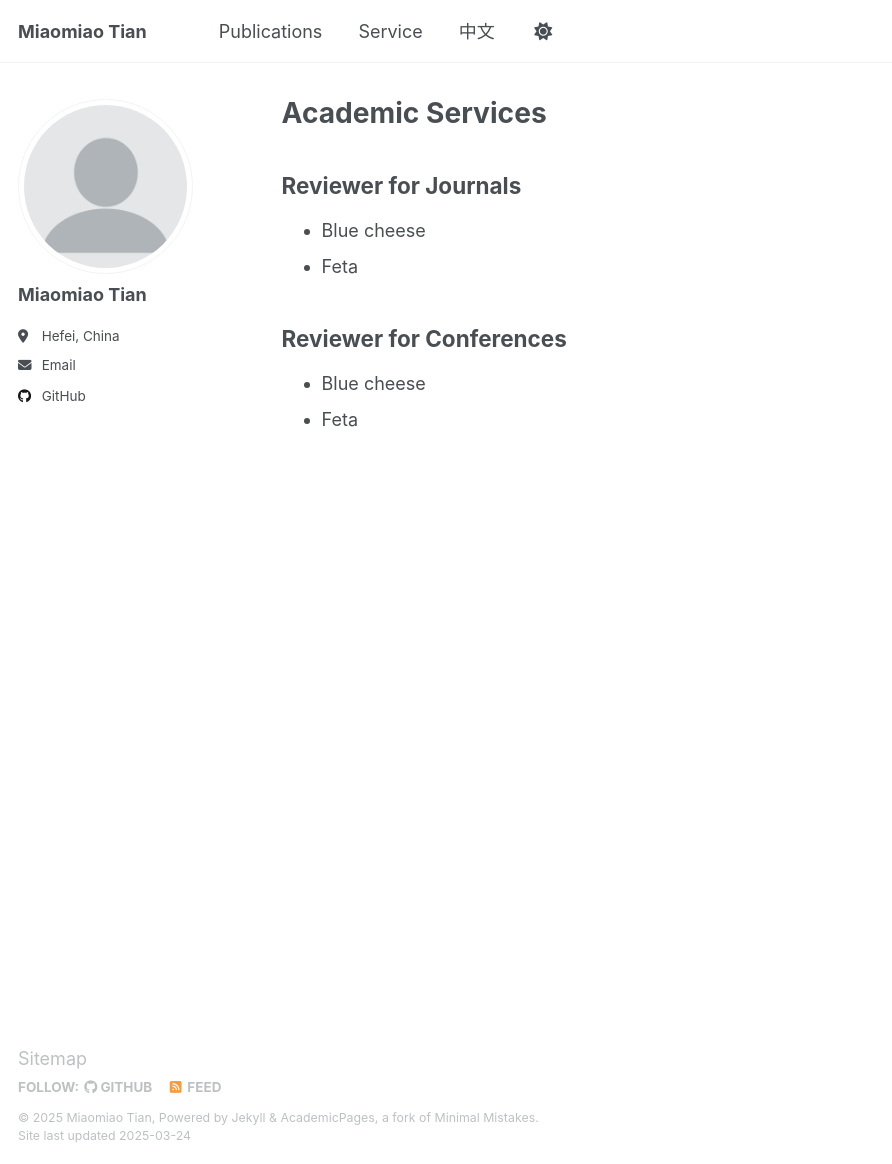
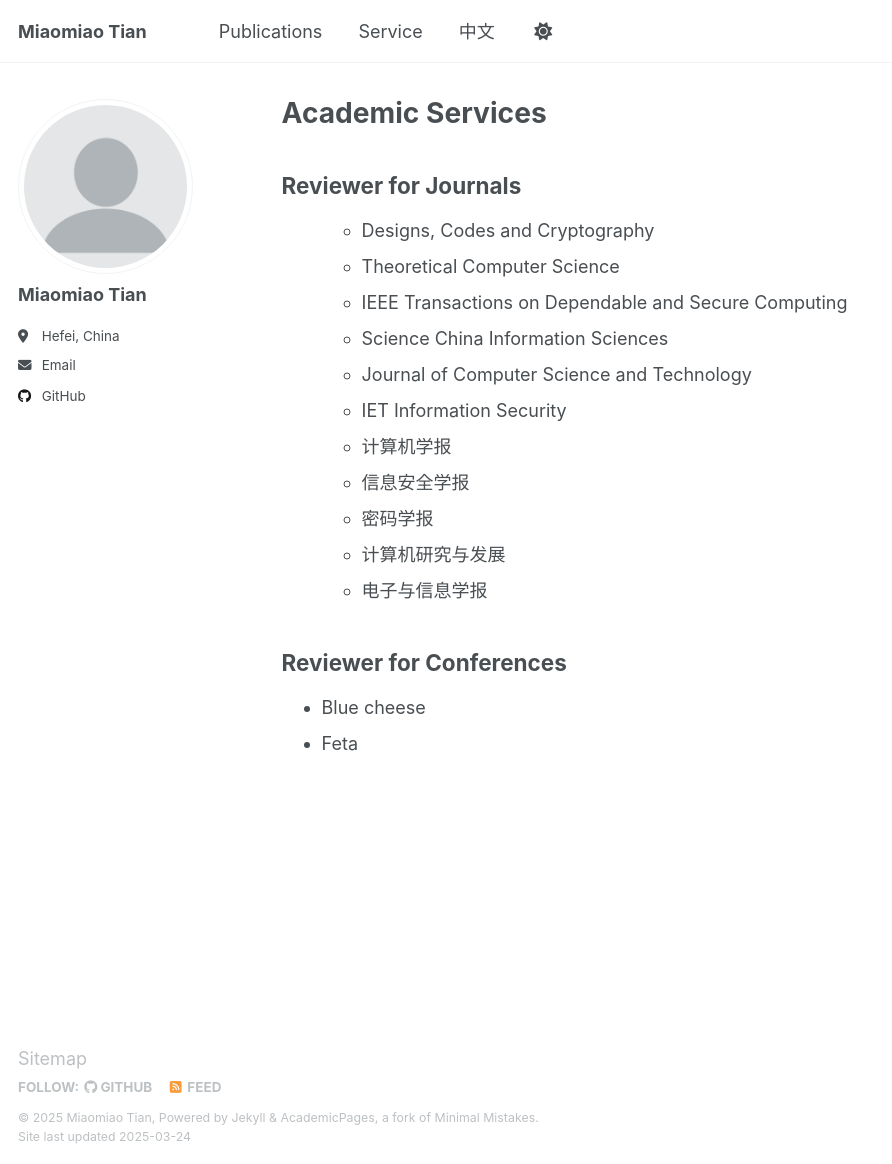
Before and after one commit to dmtian/dmtian.github.io, a Jekyll site: the page built from _pages/Service.html, in a window 1280 px wide and 1164 px high. Shown: the whole window, without its empty margins (0-892 px from the left). Built offline with Jekyll 4.4.1, drawn with Linux system fonts in a browser that asks for light colours.

Commit message:
Update Service.html

```diff
--- a/_pages/Service.html
+++ b/_pages/Service.html
@@ -6,8 +6,19 @@ author_profile: true
 ---
 <h2>Reviewer for Journals</h2>
 <ul>
-<li>Blue cheese</li>
-<li>Feta</li>
+<ul>
+  <li>Designs, Codes and Cryptography</li>
+  <li>Theoretical Computer Science</li>
+  <li>IEEE Transactions on Dependable and Secure Computing</li>
+  <li>Science China Information Sciences</li>
+  <li>Journal of Computer Science and Technology</li>
+  <li>IET Information Security</li>
+  <li>计算机学报</li>
+  <li>信息安全学报</li>
+  <li>密码学报</li>
+  <li>计算机研究与发展</li>
+  <li>电子与信息学报</li>
+</ul>
 </ul>
 <h2>Reviewer for Conferences</h2>
 <ul>
```
